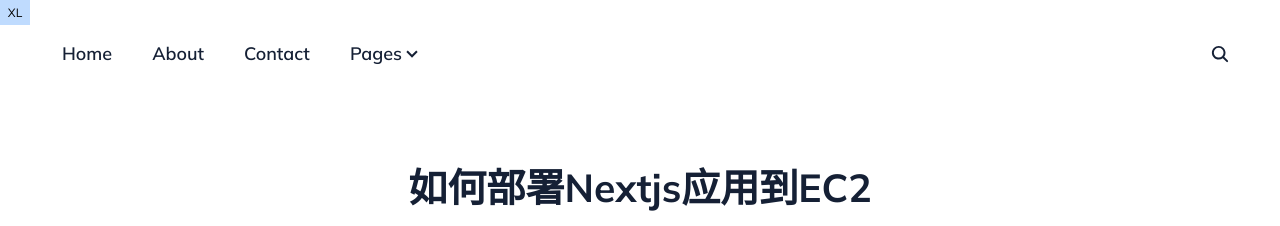
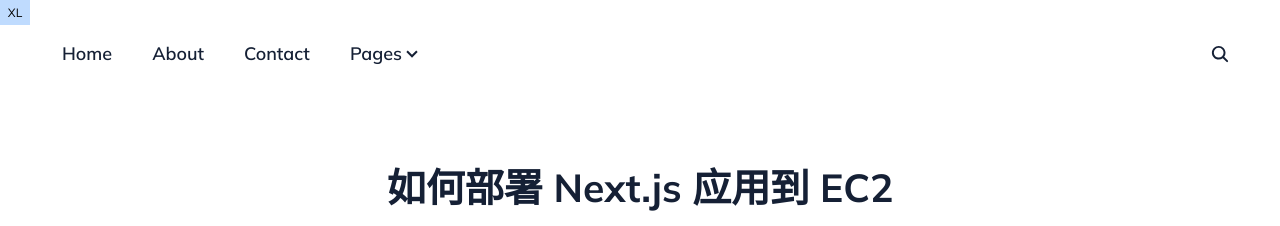
Before and after one commit to xiaoxiaosaohuo/nun-boy, an Astro site: page /nun-boy/post-22 in a window 1280 px wide. Shown: the top 226 px of the page. Built offline with nearby package versions, Linux system fonts and the light colour scheme; Astro itself is replaced by a stand-in of ours; grey boxes are pictures that could not be loaded; what tailwind-bootstrap-grid would draw is missing.

Commit message:
feat:add ec2

```diff
--- a/src/content/posts/post-22.md
+++ b/src/content/posts/post-22.md
@@ -1,5 +1,6 @@
 ---
-title: 如何部署Nextjs应用到EC2
+title: 如何部署 Next.js 应用到 EC2
+
 date: 2023-07-19T22:13:05.274Z
 description: ""
 image: "images/posts/aws.png"
```
